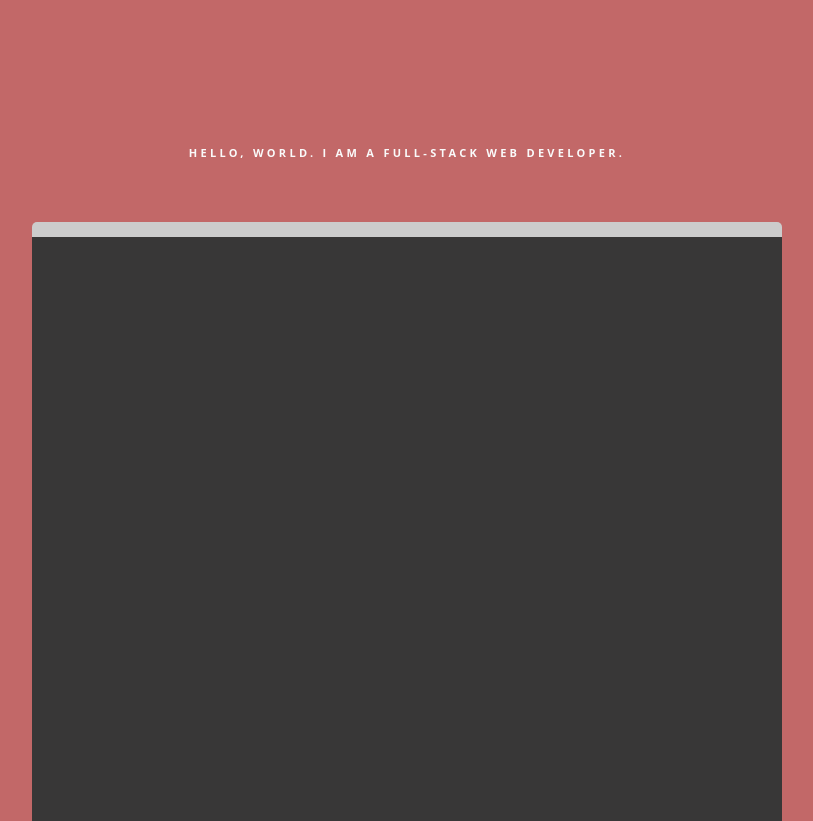
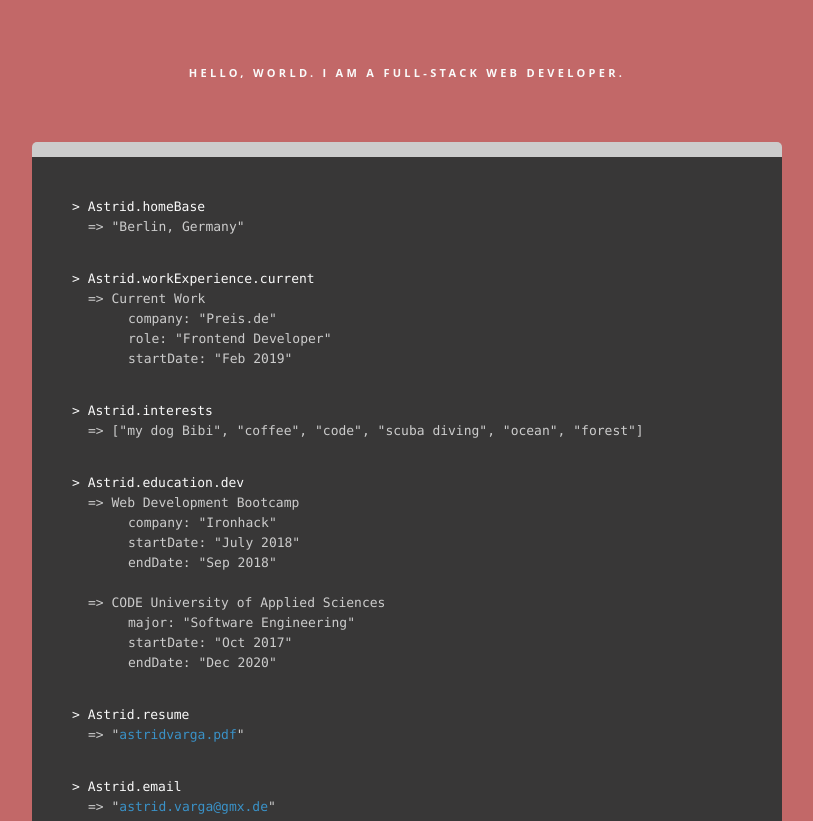
Before and after one commit to AstiV/portfolio, a Gatsby site: page / in a window 1280 px wide. Shown: the part 579-1400 px from the top of the page, without its empty margins (233-1046 px from the left). Built offline with nearby package versions, Linux system fonts and the light colour scheme; Gatsby itself is replaced by a stand-in of ours.

Commit message:
finalize about component

```diff
--- a/src/components/about.js
+++ b/src/components/about.js
@@ -4,13 +4,76 @@ import aboutStyles from "./about.module.css"
 
 export default function About() {
   return (
-    <div className={aboutStyles.about}>
+    <section className={aboutStyles.about}>
       <p className={aboutStyles.me}>
         Hello, world. I am a Full-Stack Web developer.
       </p>
-      <div className={aboutStyles.consolewrapper}>
-        <div className={aboutStyles.console}></div>
-      </div>
-    </div>
+      <article className={aboutStyles.consolewrapper}>
+        <div className={aboutStyles.console}>
+          <span className={aboutStyles.input}> {">"} Astrid.homeBase</span>
+          <span className={aboutStyles.output}> {"=>"} "Berlin, Germany" </span>
+          <span className={aboutStyles.input}>
+            {" "}
+            {">"} Astrid.workExperience.current
+          </span>
+          <span className={aboutStyles.output}>
+            {" "}
+            {"=>"} Current Work
+            <div className={aboutStyles.details}>
+              <span>company: "Preis.de"</span>
+              <span>role: "Frontend Developer"</span>
+              <span>startDate: "Feb 2019"</span>
+            </div>
+          </span>
+          <span className={aboutStyles.input}> {">"} Astrid.interests</span>
+          <span className={aboutStyles.output}>
+            {"=>"} ["my dog Bibi", "coffee", "code", "scuba diving", "ocean",
+            "forest"]
+          </span>
+          <span className={aboutStyles.input}> {">"} Astrid.education.dev</span>
+          <span className={aboutStyles.output}>
+            {"=>"} Web Development Bootcamp
+            <div className={aboutStyles.details}>
+              <span>company: "Ironhack"</span>
+              <span>startDate: "July 2018"</span>
+              <span>endDate: "Sep 2018"</span>
+            </div>
+          </span>
+          <br />
+          <span className={aboutStyles.output}>
+            {"=>"} CODE University of Applied Sciences
+            <div className={aboutStyles.details}>
+              <span>major: "Software Engineering"</span>
+              <span>startDate: "Oct 2017"</span>
+              <span>endDate: "Dec 2020"</span>
+            </div>
+          </span>
+          <span className={aboutStyles.input}> {">"} Astrid.resume</span>
+          <span className={aboutStyles.output}>
+            {"=>"} "
+            <a
+              target="_blank"
+              className={aboutStyles.link}
+              href="astridvarga.pdf"
+            >
+              astridvarga.pdf
+            </a>
+            "
+          </span>
+          <span className={aboutStyles.input}> {">"} Astrid.email</span>
+          <span className={aboutStyles.output}>
+            {"=>"} "
+            <a
+              target="_blank"
+              className={aboutStyles.link}
+              href="mailto:astrid.varga@gmx.de"
+            >
+              astrid.varga@gmx.de
+            </a>
+            "
+          </span>
+        </div>
+      </article>
+    </section>
   )
 }
--- a/src/components/about.module.css
+++ b/src/components/about.module.css
@@ -39,4 +39,26 @@
   height: 620px;
   margin: 0 auto;
   background: #383737;
+  display: flex;
+  flex-direction: column;
 }
+
+.input:not(:first-child) {
+  margin-top: 2rem;
+}
+
+.output {
+  color: #ccc;
+  margin-left: 1rem;
+}
+
+.details {
+  margin-left: 2.5rem;
+  display: flex;
+  flex-direction: column;
+}
+
+.link {
+  color: #3a92c8;
+  text-decoration: none;
+}
--- a/src/components/hero.module.css
+++ b/src/components/hero.module.css
@@ -1,4 +1,4 @@
 .hero {
   background-color: #4c5364;
-  padding: 4rem 0rem 1rem 0;
+  padding: 4rem 0rem 1r em 0;
 }
```
